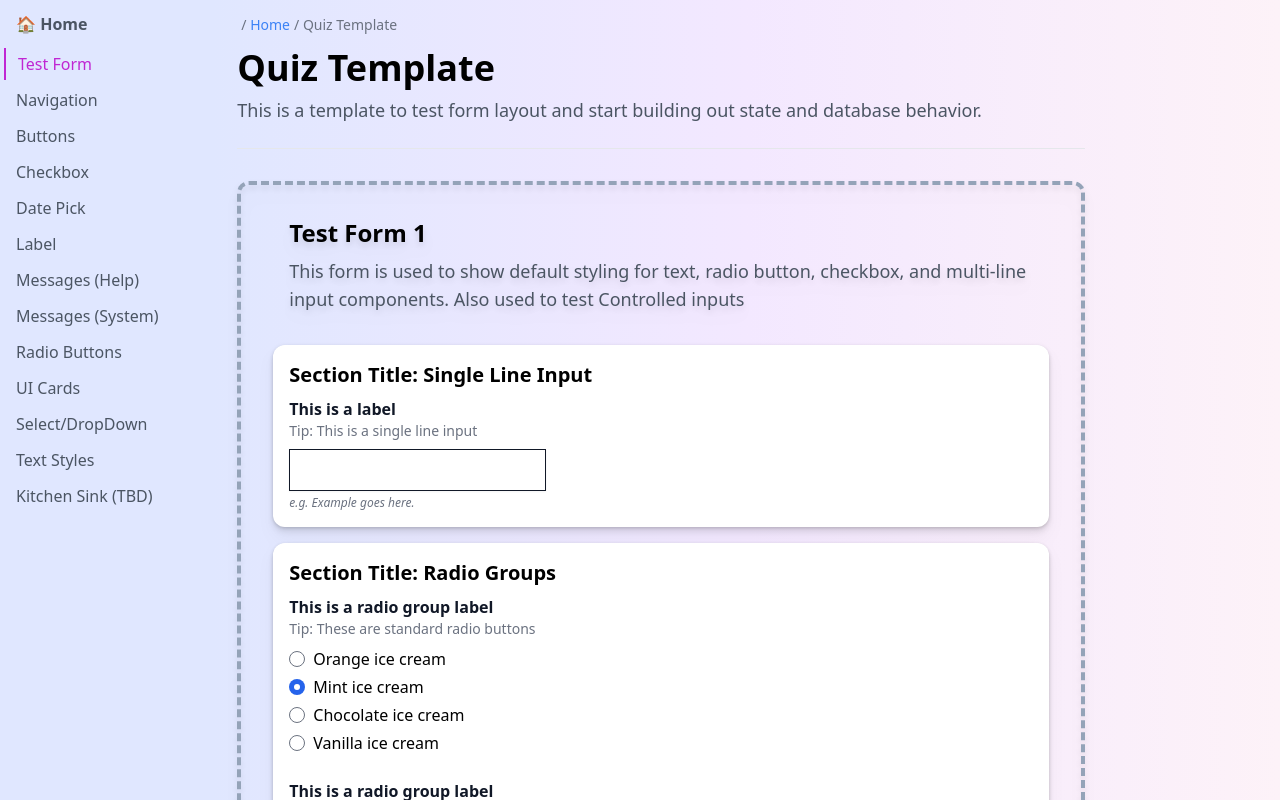
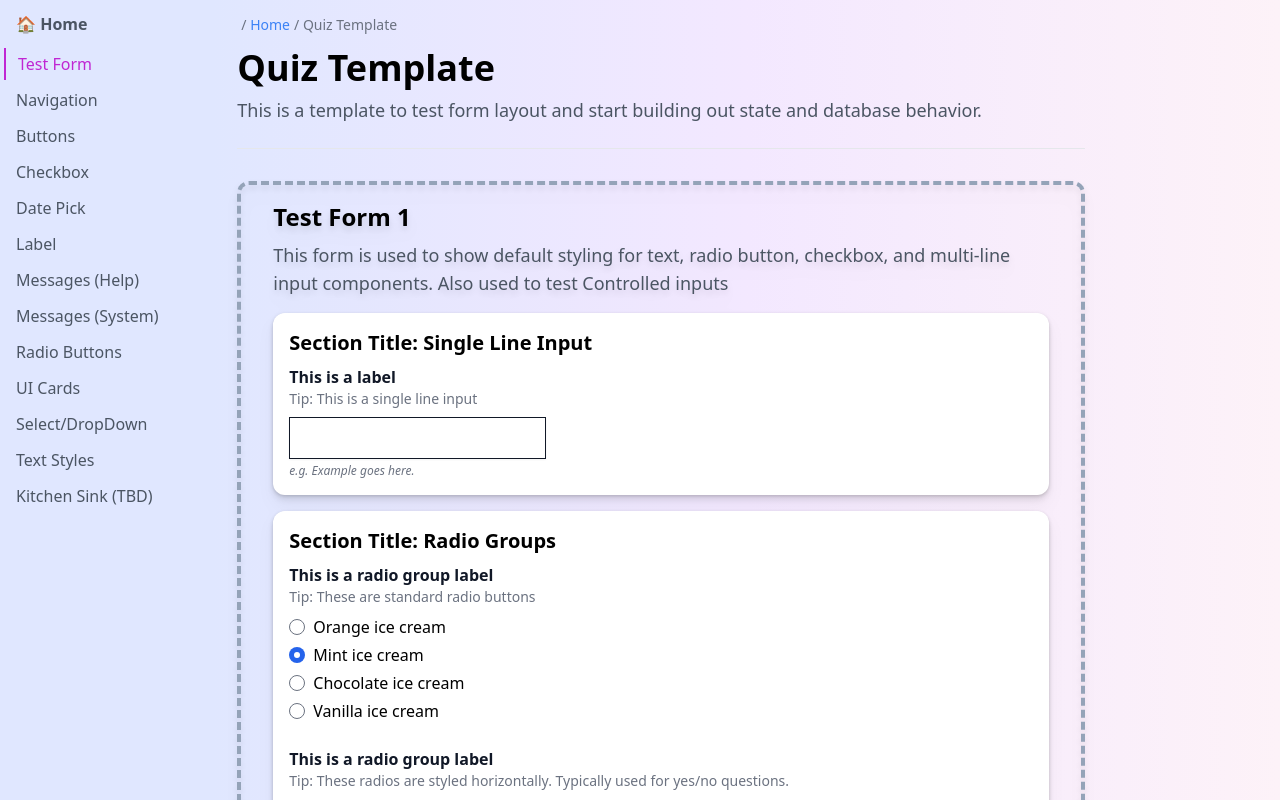
Before and after one commit to tayv/Project-Bubblegum, a Next.js app: page /forms/test-form in a window 1280 px wide. Built offline with nearby package versions, Linux system fonts and the light colour scheme.

Commit message:
minor padding refactor on Section

```diff
--- a/components/layout/Section.tsx
+++ b/components/layout/Section.tsx
@@ -11,9 +11,9 @@ export type SectionProps = {
 export type SectionStyle = "standard" | "blank" | "special"
 
 const sectionStyleMap: {[key in SectionStyle]: string} = {
-  standard: "bg-white drop-shadow", // css styles go here
+  standard: "p-4 bg-white drop-shadow", // css styles go here
   blank: "bg-transparent",
-  special: "bg-blue-100 drop-shadow",
+  special: "p-4 bg-blue-100 drop-shadow",
 }
 
 const Section = (
@@ -28,7 +28,7 @@ const Section = (
     <section id={id}
       className={
         classNames([
-          "mt-4 p-4 rounded-xl", // standard css styles go here. Peer is always required for label styling to work
+          "mt-4 rounded-xl", // standard css styles go here. Peer is always required for label styling to work
           sectionStyleMap[style], // to dynamically set styling for different radio types
           className, // prop
         ])
```
